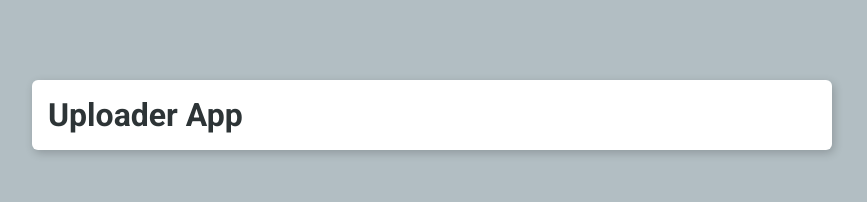
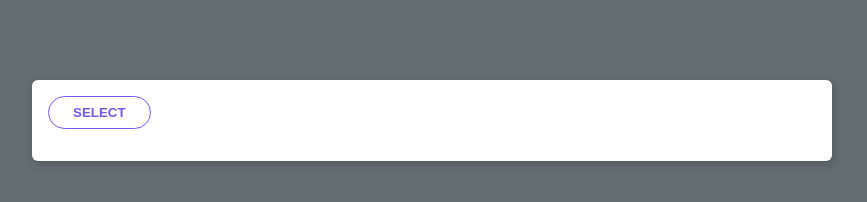
Before and after one commit to unclekoin/uploader-app, a website built with Parcel: page index.html in a window 1280 px wide. Shown: the whole page, without its empty margins (208-1075 px from the left). Built offline with nearby package versions, Linux system fonts and the light colour scheme.

Commit message:
feat: add basic functionality

```diff
--- a/app.js
+++ b/app.js
@@ -1,3 +1,6 @@
-import './upload';
+import { upload } from './upload';
 
-console.log('app.js')
+upload('#file', {
+  multi: true,
+  accept: ['.png', '.jpg', '.jpeg', '.gif']
+});
--- a/index.html
+++ b/index.html
@@ -11,7 +11,7 @@
 <body>
     <div class="container">
         <div class="card">
-            <h1>Uploader App</h1>
+            <input type="file" id="file">
         </div>
     </div>
 <script src="app.js"></script>
--- a/theme.css
+++ b/theme.css
@@ -11,7 +11,7 @@
 body {
     font-family: 'Roboto', sans-serif;
     color: #2d3436;
-    background-color: #b2bec3;
+    background-color: #636e72;
 }
 
 .container {
@@ -26,3 +26,50 @@ body {
     border-radius: 6px;
     box-shadow: 2px 3px 10px rgba(0, 0, 0, 0.2);
 }
+
+.btn {
+    position: relative;
+    margin-right: 1rem;
+    padding: 0.5rem 1.5rem;
+    color: #6c5ce7;
+    font-weight: 700;
+    text-transform: uppercase;
+    border: 1px solid #6c5ce7;
+    border-radius: 100px;
+    background-color: #ffffff;
+    outline: none;
+    cursor: pointer;
+    transition: all 0.2s;
+}
+
+.btn.primary {
+    background-color: #6c5ce7;
+    color: #ffffff;
+}
+
+.btn:hover {
+    opacity: 0.8;
+}
+
+.btn:active {
+    box-shadow: inset 0 0 2px rgba(0, 0, 0, 0.3);
+}
+
+input[type=file] {
+    display: none;
+}
+
+.preview {
+    display: flex;
+    flex-wrap: wrap;
+    padding: 0.5rem;
+}
+
+.preview__image {
+    margin: 0 0.5rem 0.5rem 0;
+}
+
+.preview__image img {
+    width: 180px;
+    height: auto;
+}
--- a/upload.js
+++ b/upload.js
@@ -1 +1,50 @@
-console.log('upload.js')
+export function upload(selector, options = {}) {
+  const input = document.querySelector(selector);
+  const preview = document.createElement('div');
+
+  preview.classList.add('preview');
+
+  const open = document.createElement('button');
+  open.classList.add('btn');
+  open.textContent = 'Select';
+
+  if (options.multi) {
+    input.setAttribute('multiple', true)
+  }
+
+  if (options.accept && Array.isArray(options.accept)) {
+    input.setAttribute('accept', options.accept.join(','))
+  }
+
+  input.insertAdjacentElement('afterend', preview);
+  input.insertAdjacentElement('afterend', open);
+
+  const triggerInput = () => input.click();
+
+  const changeHandler = (event) => {
+    if (!event.target.files.length) {
+      return;
+    }
+
+    const files = Array.from(event.target.files);
+
+    files.forEach((file) => {
+      if (!/image/.test(file.type)) {
+        return;
+      }
+
+      const reader = new FileReader();
+
+      reader.onload = (e) => {
+        console.log(e.target.result);
+        input.insertAdjacentHTML('afterend', `<img src=${e.target.result} alt="" width="70">`)
+      }
+
+      reader.readAsDataURL(file);
+    })
+
+  }
+
+  open.addEventListener('click', triggerInput);
+  input.addEventListener('change', changeHandler)
+}
```
